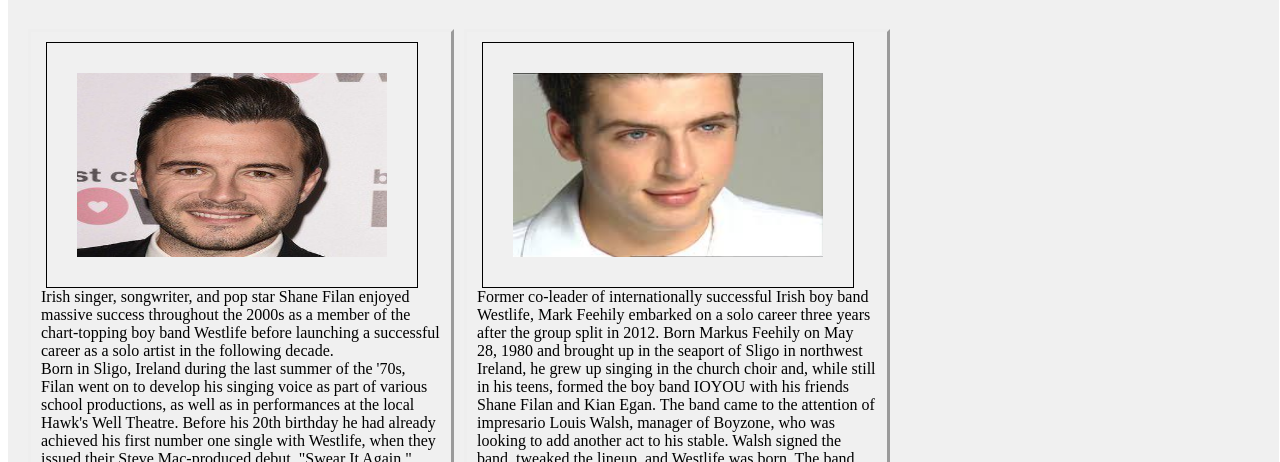
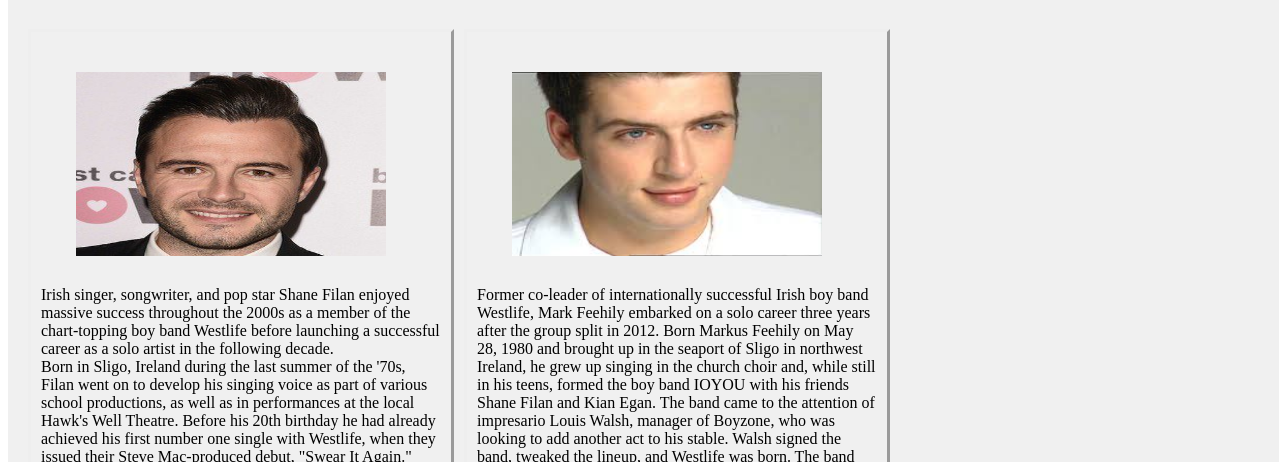
Before and after one commit to IsaiahKe/favorite-band, a plain HTML site: page index.html in a window 1280 px wide. Shown: the part 338-800 px from the top of the page. Drawn offline with Linux system fonts and the light colour scheme.

Commit message:
final css copy

```diff
--- a/style.css
+++ b/style.css
@@ -5,7 +5,7 @@
     width:99%;padding:10px;margin:5px;background:#f0f0f0;margin:0 auto;overflow: auto;
     }
  .imageholder{height: 23%; width:310px;border-bottom: none;
-    	float: left;margin-left:5px;padding:30px;border: 1px solid black;
+    	float: left;margin-left:5px;padding:30px;
 }
 .contholder{
     font-family:vardana;width: 400px;height:800px;border:outset;
```
